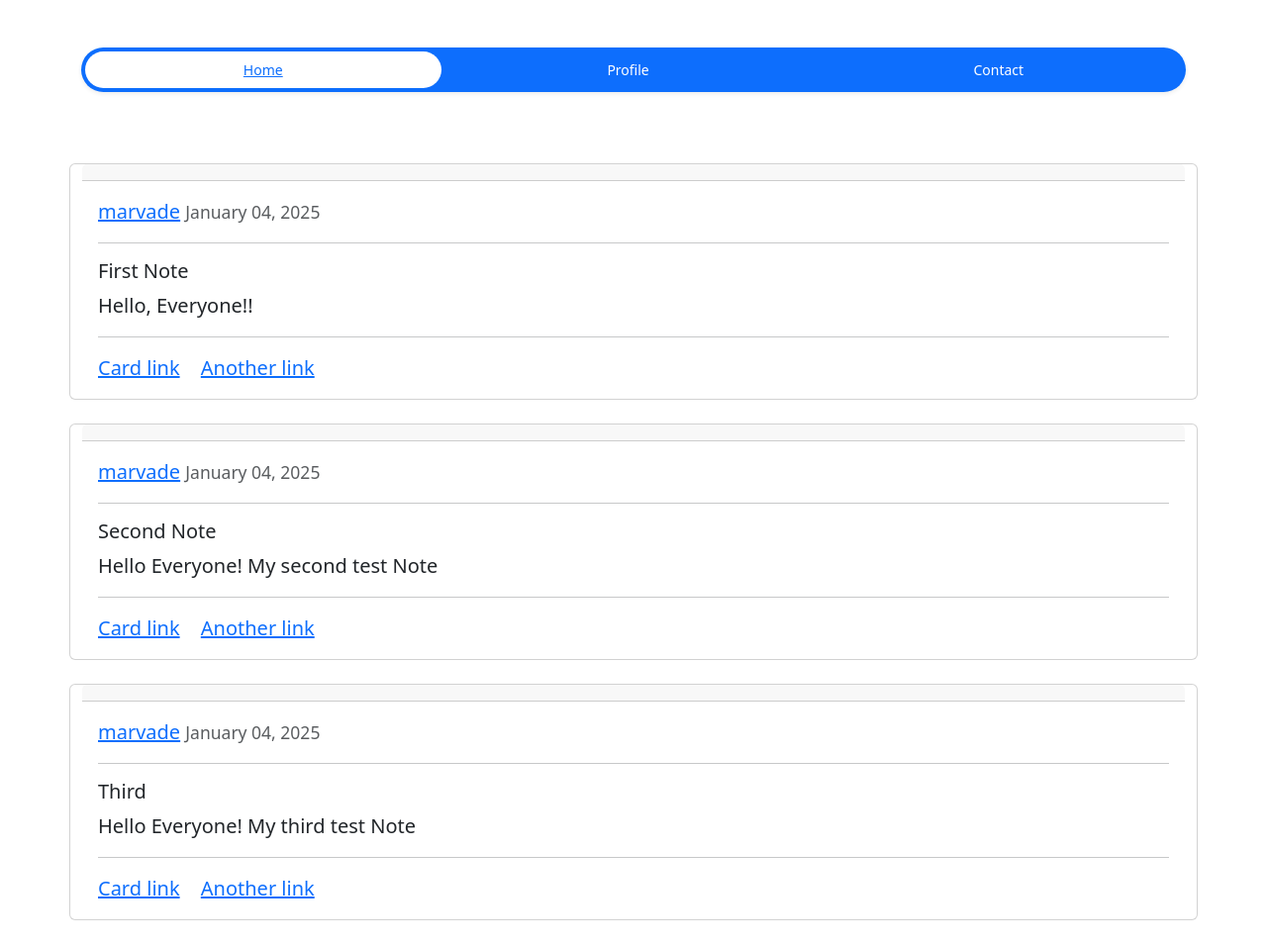
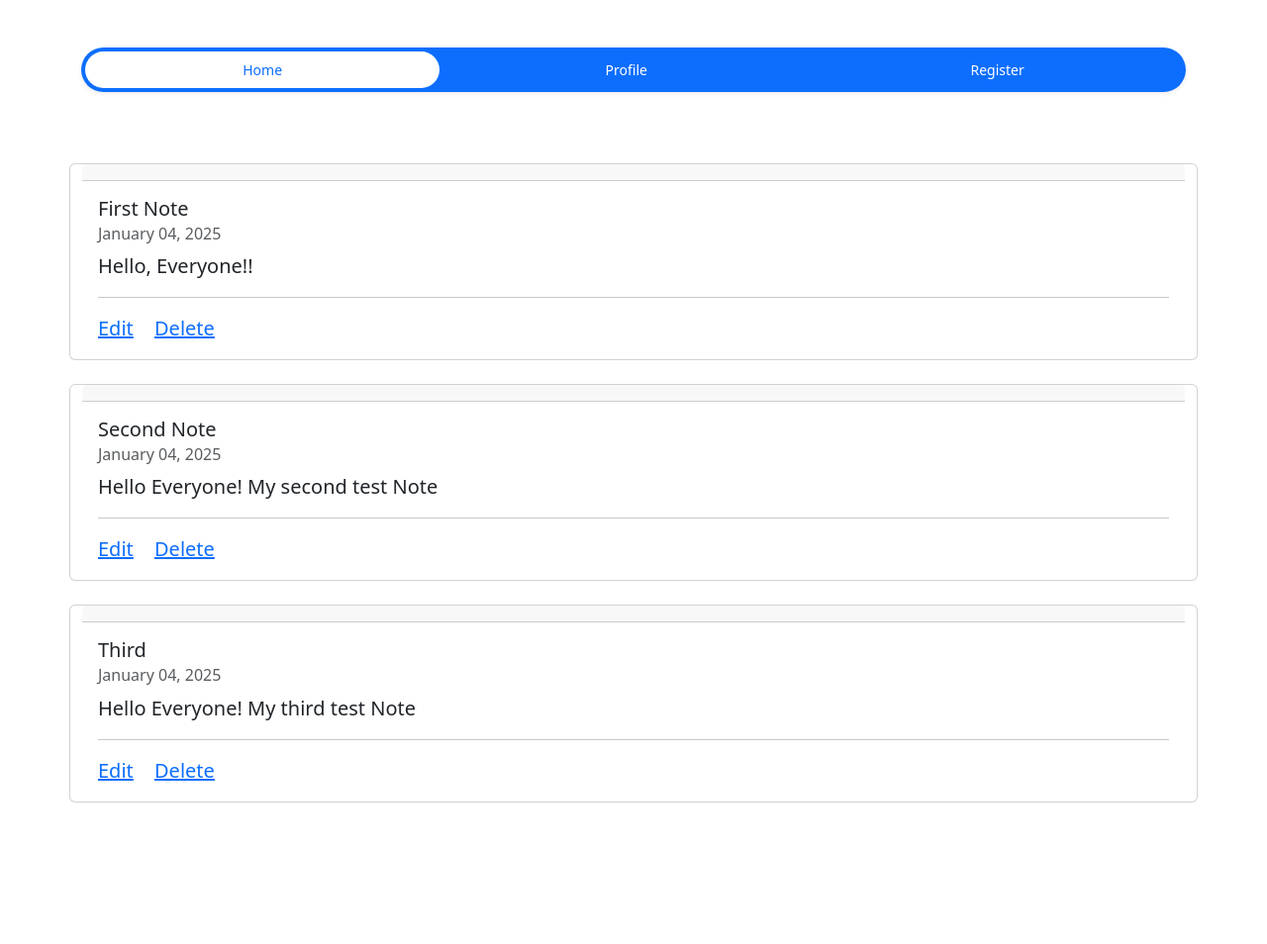
Before and after one commit to MarvsConcept/Scribbly, a Django app: page / in a window 1280 px wide. Shown: the whole page at 99% size. After the commit the page ends 811 px from the top, so only its background shows below. Run offline with Django 4.2, Linux system fonts and the light colour scheme; data comes from the database, SQL or seed files in the repository; both versions use the stored data as it was after the commit.

Commit message:
fixed the base

```diff
--- a/notes/templates/notes/base.html
+++ b/notes/templates/notes/base.html
@@ -25,22 +25,19 @@
         <br> <br>
         <ul class="nav nav-pills nav-fill gap-2 p-1 small bg-primary rounded-5 shadow-sm" id="pillNav2" role="tablist" style="--bs-nav-link-color: var(--bs-white); --bs-nav-pills-link-active-color: var(--bs-primary); --bs-nav-pills-link-active-bg: var(--bs-white);">
             <li class="nav-item" role="presentation">
-                <a href="{% url 'home' %}">
-              <button class="nav-link active rounded-5" id="home-tab2" data-bs-toggle="tab" type="button" role="tab" aria-selected="true">Home</button>
-                </a>
+                <a class="nav-link rounded-5 {% if request.resolver_match.url_name == 'home' %}active{% endif %}" id="home-tab2" href="{% url 'home' %}" role="tab" aria-selected="true">Home</a>
             </li>
             <li class="nav-item" role="presentation">
-                <a href="{% url 'home' %}">
-              <button class="nav-link rounded-5" id="profile-tab2" data-bs-toggle="tab" type="button" role="tab" aria-selected="false">Profile</button>
-                </a>
+                <a class="nav-link rounded-5 {% if request.resolver_match.url_name == 'profile' %}active{% endif %}" id="profile-tab2" href="" role="tab" aria-selected="false">Profile</a>
             </li>
             <li class="nav-item" role="presentation">
-                <a href="{% url 'home' %}">
-              <button class="nav-link rounded-5" id="contact-tab2" data-bs-toggle="tab" type="button" role="tab" aria-selected="false">Contact</button>
-                </a>
+                <a class="nav-link rounded-5 {% if request.resolver_match.url_name == 'register' %}active{% endif %}" id="contact-tab2" href="{% url 'register' %}" role="tab" aria-selected="false">Register</a>
             </li>
-          </ul>
+        </ul>
     </div>
+
+
+
 </header>
 
 {% block content %}
--- a/notes/templates/notes/home.html
+++ b/notes/templates/notes/home.html
@@ -12,17 +12,18 @@
     </div>
     <div class="card-body">
       <blockquote class="blockquote mb-0">
-        <a class="mr-2" href="#">{{ note.author }}</a>
-        <small class="text-muted">{{ note.date_posted|date:"F d, Y" }}</small>
-        <hr>
         <h5 class="card-title">{{note.title}}</h5>
-        <p>{{note.content}}</p>
+        <h6 class="card-subtitle mb-2 text-body-secondary">{{ note.date_posted|date:"F d, Y" }}</h6>
+
+        <p class="card-text">{{note.content}}</p>
         <!-- <footer class="blockquote-footer">Someone famous in <cite title="Source Title">Source Title</cite></footer> -->
          <hr>
-        <a href="#" class="card-link">Card link</a>
-      <a href="#" class="card-link">Another link</a>
+        <a href="#" class="card-link">Edit</a>
+      <a href="#" class="card-link">Delete</a>
       </blockquote>
     </div>
+
+
   </div>
   <br>
   {% endfor %}
--- a/scribbly/urls.py
+++ b/scribbly/urls.py
@@ -19,5 +19,6 @@ from django.urls import path, include
 
 urlpatterns = [
     path('admin/', admin.site.urls),
-    path('', include('notes.urls'))
+    path('', include('notes.urls')),
+    path('', include('users.urls')),
 ]
--- /dev/null
+++ b/users/urls.py
@@ -0,0 +1,6 @@
+from django.urls import path
+from . import views
+
+urlpatterns = [
+    path('register/', views.register, name='register'),
+]
```
Also changed, not shown: scribbly/settings.py (+8 -0 lines), users/templates/users/register.html (added, +39 -0 lines), users/views.py (+15 -2 lines), db.sqlite3.
